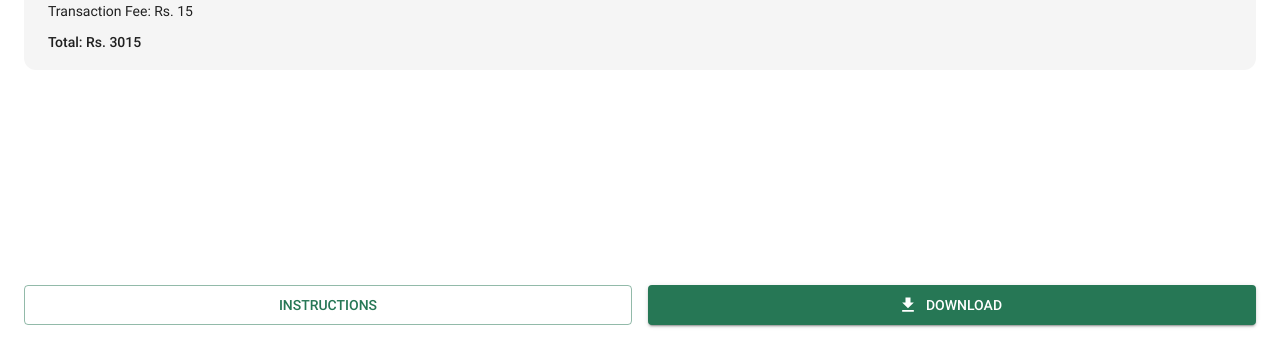
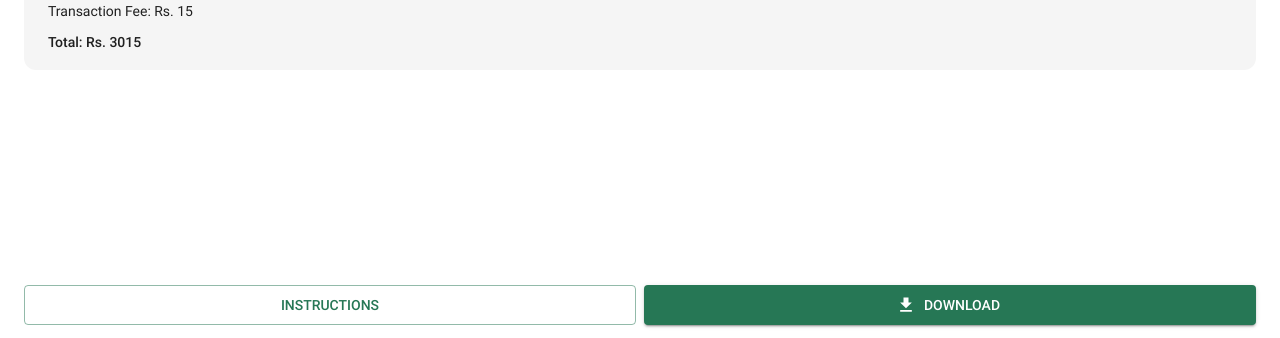
Before and after one commit to creditbook-poc/wlk-mui, a React (Vite) app: page /invoice in a window 1280 px wide. Shown: the part 459-797 px from the top of the page. Built offline with nearby package versions, Linux system fonts and the light colour scheme.

Commit message:
fixed spacing

```diff
--- a/src/screen/InvoiceDetails.tsx
+++ b/src/screen/InvoiceDetails.tsx
@@ -117,7 +117,7 @@ export const InvoiceDetails = () => {
       </Box>
       <Grid
         container
-        spacing={2}
+        spacing={1}
         paddingBottom={2}
         paddingX={3}
         height="100%"
```
